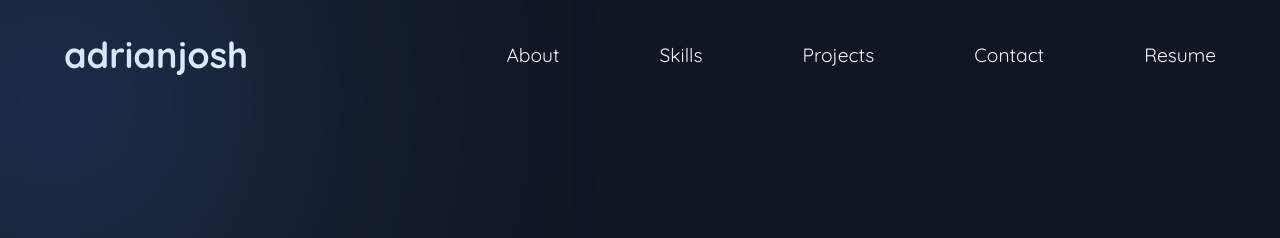
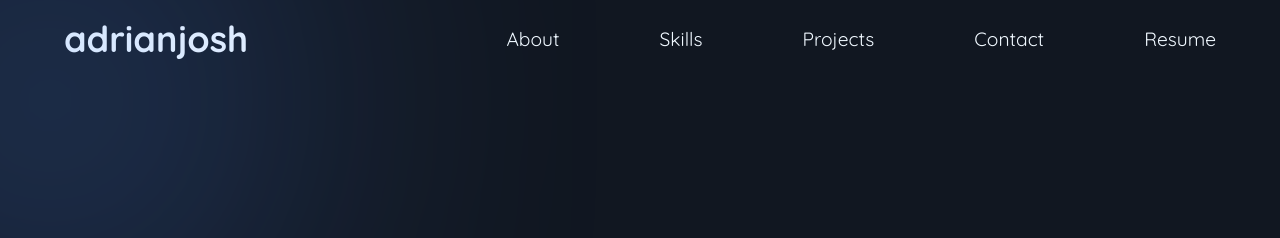
Before and after one commit to adrianjosh/Portfolio, a plain HTML site: page index.html in a window 1280 px wide. Shown: the top 238 px of the page. Drawn offline with Linux system fonts and the light colour scheme.

Commit message:
Change padding top of the Navbar-container to 1em

```diff
--- a/style.css
+++ b/style.css
@@ -28,7 +28,7 @@ body {
 .Navbar-container {
     display: flex;
     justify-content: space-between;
-    padding-top: 2em;
+    padding-top: 1em;
 }
 
 .Navbar-left {
```
